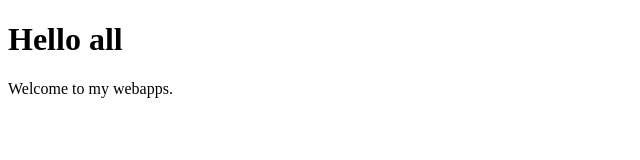
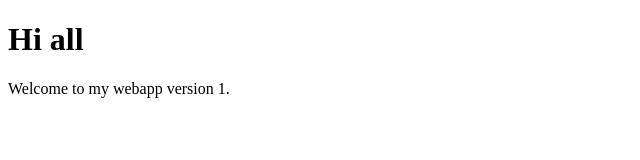
Before and after one commit to aderus/wiprodemo, a plain HTML site: page index.html in a window 1280 px wide. Shown: the whole page, without its empty margins (0-640 px from the left). Drawn offline with Linux system fonts and the light colour scheme.

Commit message:
Add files via upload

```diff
--- a/index.html
+++ b/index.html
@@ -2,9 +2,9 @@
 <html>
 <body>
 
-<h1>Hello all</h1>
+<h1>Hi all</h1>
 
-<p>Welcome to my webapps.</p>
+<p>Welcome to my webapp version 1.</p>
 
 </body>
 </html>
```
